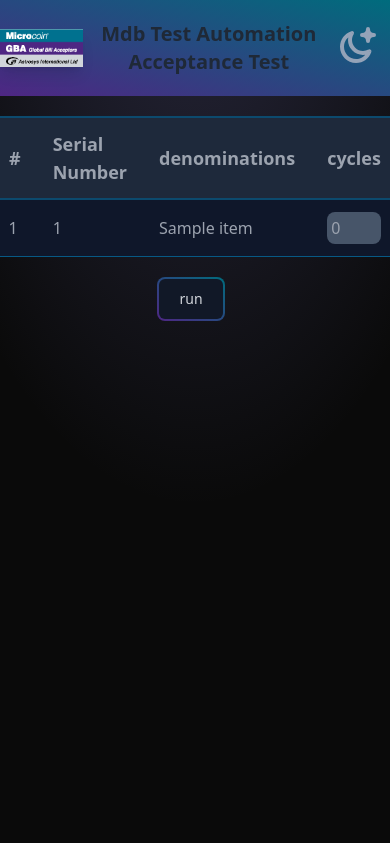
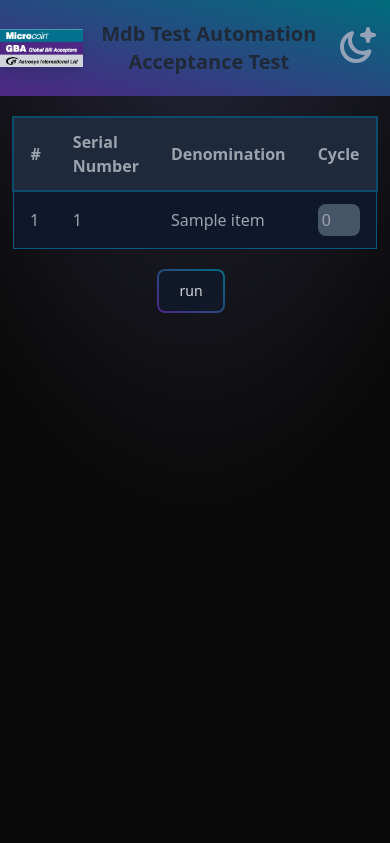
Before and after one commit to microsystem-controls/mdb-test-auto, a FastAPI app: template src/user_interface/templates/home.html in a window 390 px wide. Shown: the top 843 px of the page. Run offline with FastAPI, Linux system fonts and the light colour scheme; the template is opened without the code that fills it: most values are stand-ins (such as "Sample title", 1, 10 or a date in 2020); data that the repository does not hold is empty; parts of the project's set-up code (start-up, migrations or seed data) failed here and were passed over.

Commit message:
fix table for small screen with "container"

```diff
--- a/src/user_interface/static/css/app.css
+++ b/src/user_interface/static/css/app.css
@@ -1265,4 +1265,9 @@ video {
     font-size: 1.875rem;
     line-height: 2.25rem;
   }
+
+  .sm\:text-lg {
+    font-size: 1.125rem;
+    line-height: 1.75rem;
+  }
 }
--- a/src/user_interface/templates/components/input_table.html
+++ b/src/user_interface/templates/components/input_table.html
@@ -1,11 +1,11 @@
-<form class="flex flex-col space-y-5 items-center" hx-post="/run" hx-swap="none">
+<form class="container flex flex-col space-y-5 items-center" hx-post="/run" hx-swap="none">
 	<table class="rounded-lg w-5/6 mx-auto border-sky-800 border">
 		<thead class="">
-			<tr class="text-left text-gray-400 text-lg border dark:border-2 border-sky-900 dark:hover:bg-slate-700 dark:bg-slate-800 *:px-4 *:py-3">
+			<tr class="text-left text-gray-400 sm:text-lg border dark:border-2 border-sky-900 dark:hover:bg-slate-700 dark:bg-slate-800 *:px-4 *:py-3">
 				<th class="">#</th>
 				<th class="">Serial Number</th>
-				<th class="">denominations</th>
-				<th class="">cycles</th>
+				<th class="">Denomination</th>
+				<th class="">Cycle</th>
 			</tr>
 		</thead>
 		<tbody class="text-gray-400 *:border-sky-800 *:border  ">
```
